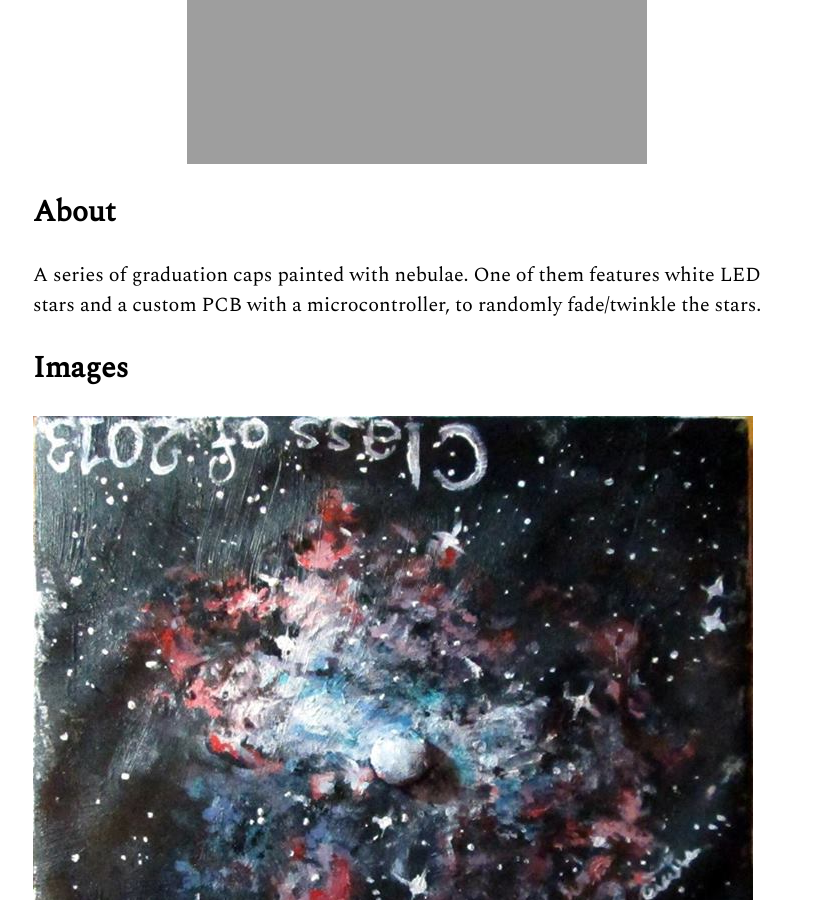
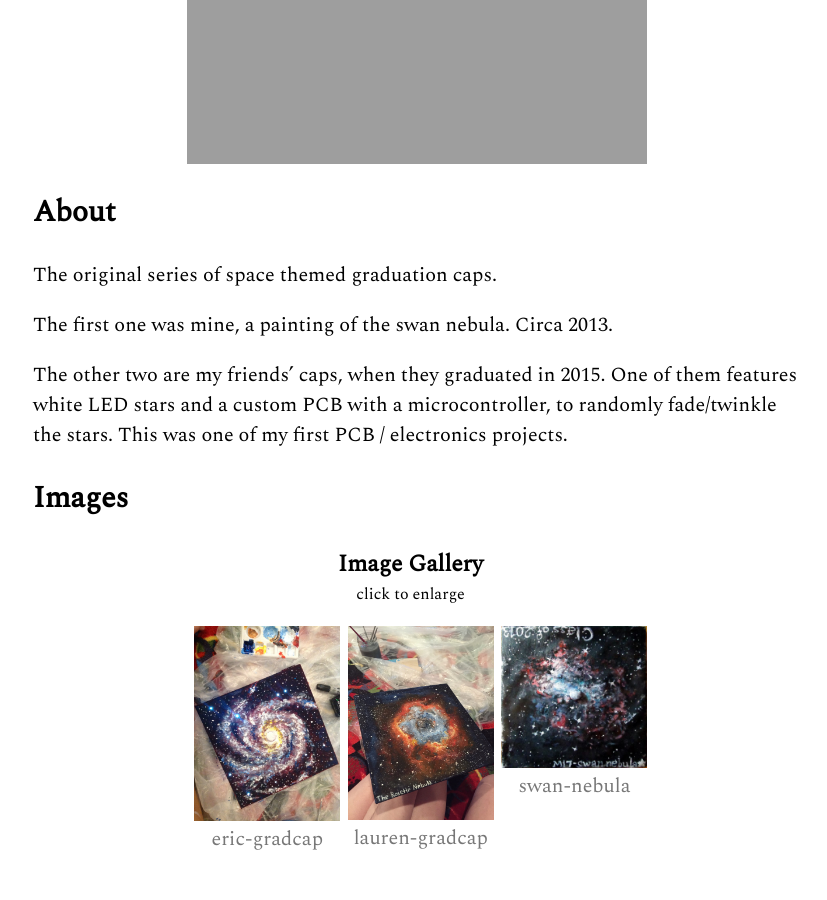
Before and after one commit to gisellegk/gisellegk.github.io, a Jekyll site: the page built from _projects/space-graduation-caps.md, in a window 1280 px wide and 900 px high, scrolled down 538 px. Shown: the whole window, without its empty margins (223-1050 px from the left). Built offline with Jekyll 4.4.1, drawn with Linux system fonts in a browser that asks for light colours; nearby versions of some CDN libraries; some of the changed text lies outside the part shown.

Commit message:
space grad caps part 1

```diff
--- a/_projects/space-graduation-caps.md
+++ b/_projects/space-graduation-caps.md
@@ -5,17 +5,12 @@ published: true
 year: 2015
 ---
 ## About
-A series of graduation caps painted with nebulae. One of them features white LED stars and a custom PCB with a microcontroller, to randomly fade/twinkle the stars.
+The original series of space themed graduation caps.
+
+The first one was mine, a painting of the swan nebula. Circa 2013.
+
+The other two are my friends' caps, when they graduated in 2015. One of them features white LED stars and a custom PCB with a microcontroller, to randomly fade/twinkle the stars. This was one of my first PCB / electronics projects.
 
 ## Images
-<img src="{{site.url}}/assets/img/swan-nebula.jpg">
 
-Circa 2013. This one's mine!
-
-<img src="{{site.url}}/assets/img/lauren-gradcap.jpg">
-
-I helped paint this one but I can't take full credit. Lauren did most the work since this is her cap. 2015.
-
-<img src="{{site.url}}/assets/img/eric-gradcap.jpg">
-
-Eric's cap, 2015. He helped me design the circuit board in trade for the art space.
+{% include image-gallery.html folder="/assets/img/space-graduation-caps" %}
```
Also changed, not shown: assets/img/space-graduation-caps/eric-gradcap.jpg (renamed from assets/img/eric-gradcap.jpg), assets/img/space-graduation-caps/lauren-gradcap.jpg (renamed from assets/img/lauren-gradcap.jpg), assets/img/space-graduation-caps/swan-nebula.jpg (renamed from assets/img/swan-nebula.jpg).
